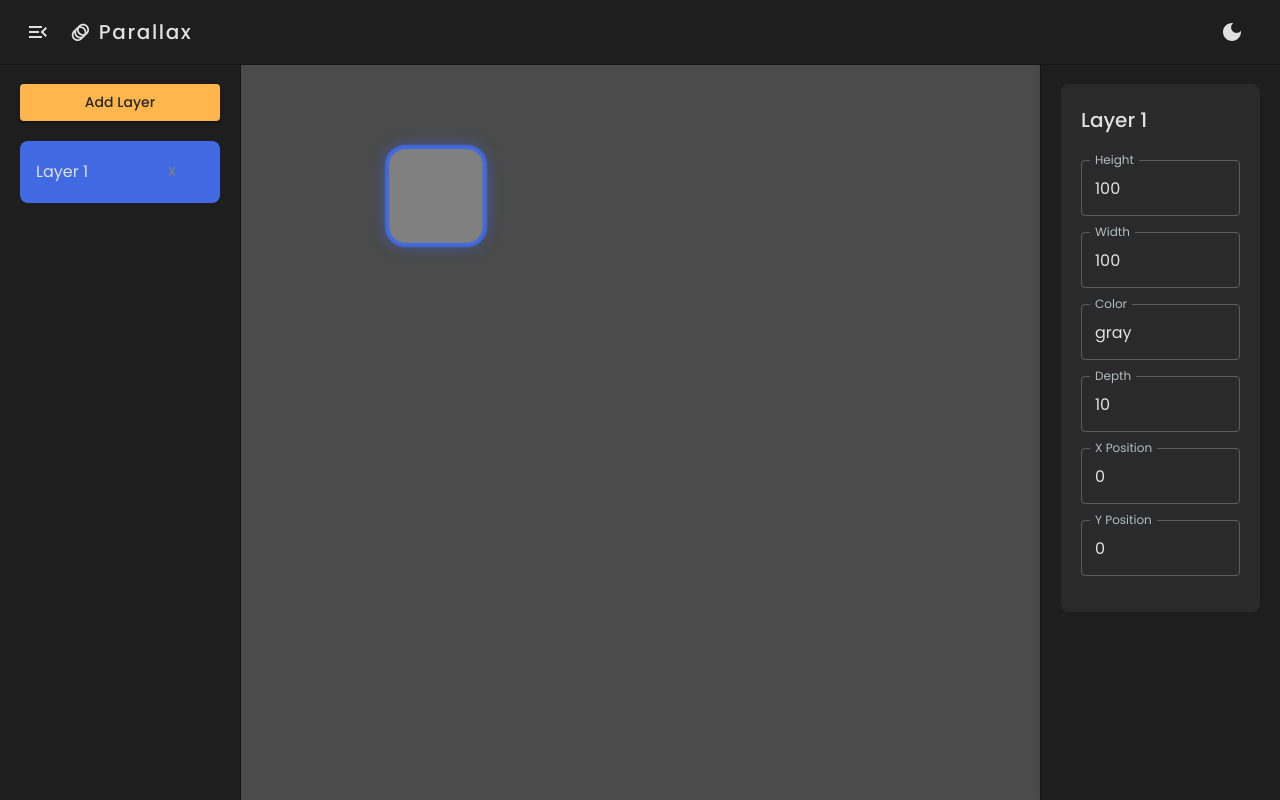
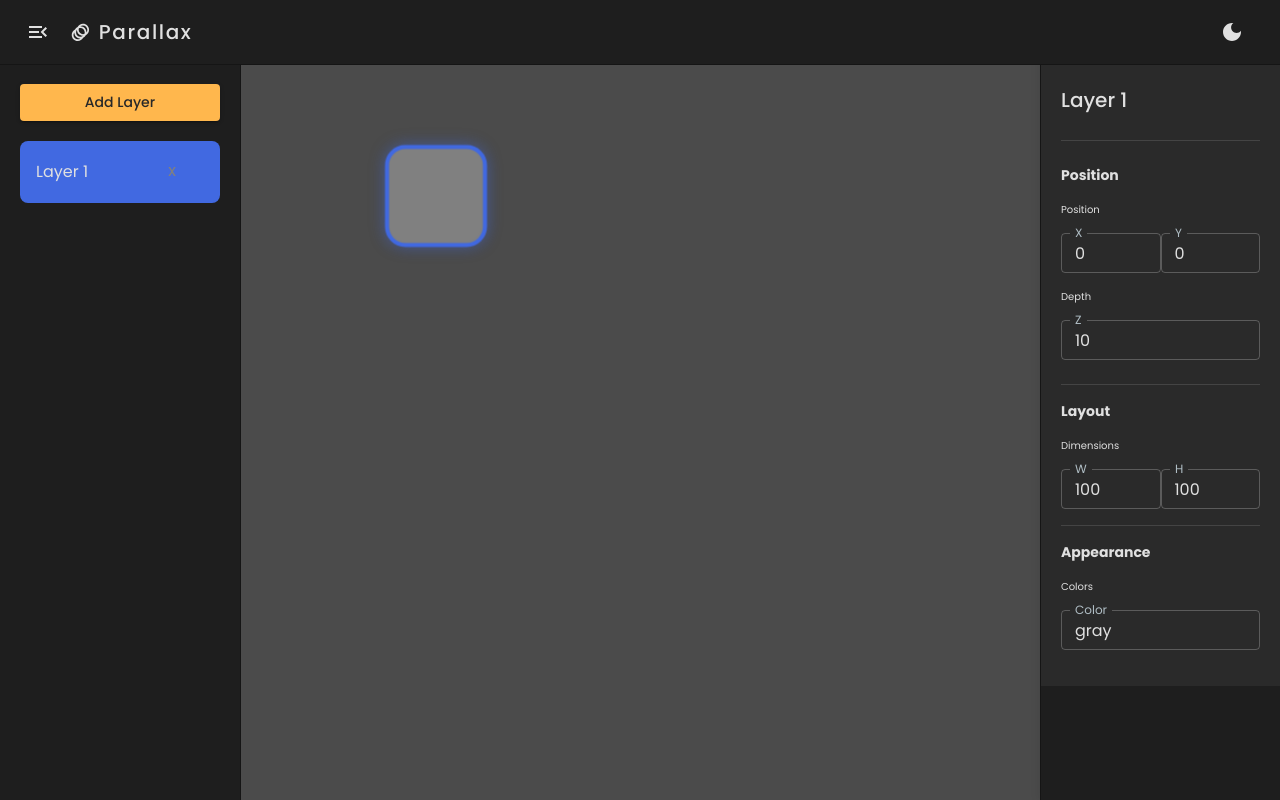
Before and after one commit to johnjohnpenafiel/ParallaxUI, a React (Vite) app: page / in a window 1280 px wide. Both pictures are taken after a click on the button "Add Layer". Built offline with nearby package versions, Linux system fonts and the light colour scheme.

Commit message:
UI Update: Design dection

```diff
--- a/src/components/LayerForm.tsx
+++ b/src/components/LayerForm.tsx
@@ -3,7 +3,7 @@ import { useEffect } from "react";
 
 import { LayerType } from "../App";
 
-import { Box, TextField, Typography } from "@mui/material";
+import { Box, Divider, TextField, Typography } from "@mui/material";
 
 export type LayerFormData = {
   height: number;
@@ -74,10 +74,114 @@ const LayerForm = ({ handleLayerSubmit, selectedLayer }: Props) => {
         <Box sx={{ mb: 3 }}>
           <Typography variant="h6">{selectedLayer.name}</Typography>
         </Box>
-        <Box mb={2}>
+
+        <Divider />
+
+        {/* Position Section Starts */}
+        <Box sx={{ my: 3 }}>
+          <Typography sx={{ fontSize: 14, fontWeight: "bold" }}>
+            Position
+          </Typography>
+          <Typography sx={{ my: 2, fontSize: 10 }}>Position</Typography>
+          <Box sx={{ display: "flex" }}>
+            <Box>
               <TextField
+                size="small"
+                defaultValue={selectedLayer.x}
+                label="X"
+                {...register("x")}
+                id="x"
+                type="number"
+                fullWidth
+                slotProps={{
+                  input: {
+                    onKeyDown: (e) =>
+                      handleKeyPress(
+                        e as React.KeyboardEvent<HTMLInputElement>,
+                        "x"
+                      ),
+                  },
+                }}
+              />
+            </Box>
+            <Box>
+              <TextField
+                size="small"
+                defaultValue={selectedLayer.y}
+                label="Y"
+                {...register("y")}
+                id="y"
+                type="number"
+                fullWidth
+                slotProps={{
+                  input: {
+                    onKeyDown: (e) =>
+                      handleKeyPress(
+                        e as React.KeyboardEvent<HTMLInputElement>,
+                        "y"
+                      ),
+                  },
+                }}
+              />
+            </Box>
+          </Box>
+
+          <Typography sx={{ my: 2, fontSize: 10 }}>Depth</Typography>
+          <Box>
+            <TextField
+              size="small"
+              defaultValue={selectedLayer.depth}
+              label="Z"
+              {...register("depth")}
+              id="depth"
+              type="number"
+              fullWidth
+              slotProps={{
+                input: {
+                  onKeyDown: (e) =>
+                    handleKeyPress(
+                      e as React.KeyboardEvent<HTMLInputElement>,
+                      "depth"
+                    ),
+                },
+              }}
+            />
+          </Box>
+        </Box>
+        {/* Position Section Ends */}
+        <Divider />
+        {/* Layout Section Starts */}
+        <Box sx={{ my: 2 }}>
+          <Typography sx={{ fontSize: 14, fontWeight: "bold" }}>
+            Layout
+          </Typography>
+          <Typography sx={{ my: 2, fontSize: 10 }}>Dimensions</Typography>
+          <Box sx={{ display: "flex" }}>
+            <Box>
+              <TextField
+                size="small"
+                defaultValue={selectedLayer.width}
+                label="W"
+                {...register("width")}
+                id="width"
+                type="number"
+                fullWidth
+                slotProps={{
+                  input: {
+                    onKeyDown: (e) =>
+                      handleKeyPress(
+                        e as React.KeyboardEvent<HTMLInputElement>,
+                        "width"
+                      ),
+                  },
+                }}
+              />
+            </Box>
+            <Box>
+              <TextField
+                size="small"
                 defaultValue={selectedLayer.height}
-            label="Height"
+                label="H"
                 {...register("height")}
                 id="height"
                 type="number"
@@ -93,29 +197,20 @@ const LayerForm = ({ handleLayerSubmit, selectedLayer }: Props) => {
                 }}
               />
             </Box>
-
-        <Box mb={2}>
+          </Box>
+        </Box>
+        {/* Layout Section Ends */}
+        <Divider />
+        {/* Appearance Sections Starts */}
+        <Box sx={{ my: 2 }}>
+          <Typography sx={{ fontSize: 14, fontWeight: "bold" }}>
+            Appearance
+          </Typography>
+          <Typography sx={{ my: 2, fontSize: 10 }}>Colors</Typography>
+          <Box>
+            <Box>
               <TextField
-            defaultValue={selectedLayer.width}
-            label="Width"
-            {...register("width")}
-            id="width"
-            type="number"
-            fullWidth
-            slotProps={{
-              input: {
-                onKeyDown: (e) =>
-                  handleKeyPress(
-                    e as React.KeyboardEvent<HTMLInputElement>,
-                    "width"
-                  ),
-              },
-            }}
-          />
-        </Box>
-
-        <Box mb={2}>
-          <TextField
+                size="small"
                 defaultValue={selectedLayer.color}
                 label="Color"
                 {...register("color")}
@@ -133,66 +228,10 @@ const LayerForm = ({ handleLayerSubmit, selectedLayer }: Props) => {
                 }}
               />
             </Box>
-
-        <Box mb={2}>
-          <TextField
-            defaultValue={selectedLayer.depth}
-            label="Depth"
-            {...register("depth")}
-            id="depth"
-            type="number"
-            fullWidth
-            slotProps={{
-              input: {
-                onKeyDown: (e) =>
-                  handleKeyPress(
-                    e as React.KeyboardEvent<HTMLInputElement>,
-                    "depth"
-                  ),
-              },
-            }}
-          />
+          </Box>
         </Box>
 
-        <Box mb={2}>
-          <TextField
-            defaultValue={selectedLayer.x}
-            label="X Position"
-            {...register("x")}
-            id="x"
-            type="number"
-            fullWidth
-            slotProps={{
-              input: {
-                onKeyDown: (e) =>
-                  handleKeyPress(
-                    e as React.KeyboardEvent<HTMLInputElement>,
-                    "x"
-                  ),
-              },
-            }}
-          />
-        </Box>
-
-        <Box mb={2}>
-          <TextField
-            defaultValue={selectedLayer.y}
-            label="Y Position"
-            {...register("y")}
-            id="y"
-            type="number"
-            fullWidth
-            slotProps={{
-              input: {
-                onKeyDown: (e) =>
-                  handleKeyPress(
-                    e as React.KeyboardEvent<HTMLInputElement>,
-                    "y"
-                  ),
-              },
-            }}
-          />
-        </Box>
+        {/* Appearance Sections Starts */}
       </Box>
     </Box>
   );
--- a/src/components/RightSidebar.tsx
+++ b/src/components/RightSidebar.tsx
@@ -19,7 +19,7 @@ const RightSidebar = ({ selectedLayer, handleLayerSubmit }: Props) => {
         borderLeft: (theme) => `0.25px solid ${theme.palette.primary.dark}`,
         backgroundColor: (theme) => `${theme.palette.primary.main}`,
         overflow: "auto",
-        p: 2.5,
+        p: 0,
         boxShadow: "0px 0px 10px rgba(0, 0, 0, 0.1)",
       }}
     >
@@ -29,7 +29,7 @@ const RightSidebar = ({ selectedLayer, handleLayerSubmit }: Props) => {
         <Box
           sx={{
             backgroundColor: (theme) => `${theme.palette.background.paper}`,
-            borderRadius: 2,
+            borderRadius: 0,
           }}
         >
           <LayerForm
```
Lines whose indentation alone changed are shown as unchanged.
